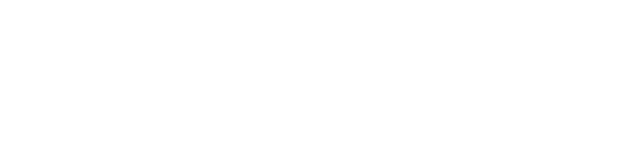
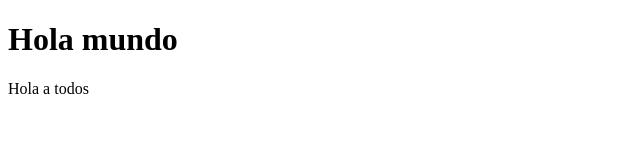
Before and after one commit to daduque/git-github, a plain HTML site: page index.html in a window 1280 px wide. Shown: the whole page, without its empty margins (0-640 px from the left). Drawn offline with Linux system fonts and the light colour scheme.

Commit message:
new index

```diff
--- a/index.html
+++ b/index.html
@@ -7,6 +7,15 @@
 </head>
 <body>
 
+    <header>
+        <h1>Hola mundo</h1>
+    </header>
+    <main>
+
+        <p>Hola a todos</p>
+
+    </main>
+
 
 </body>
 </html>
```
